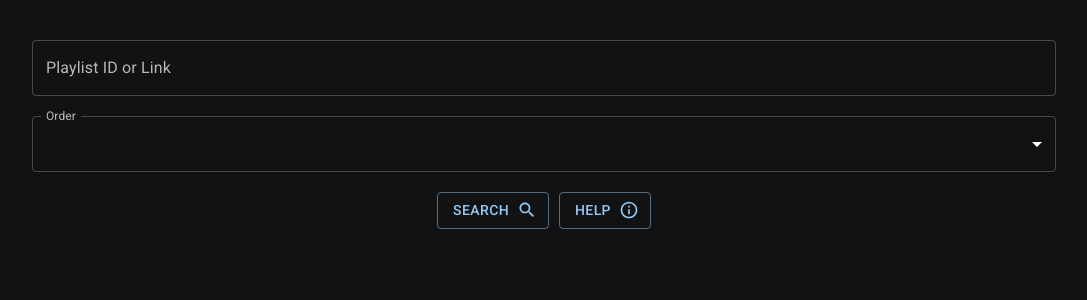
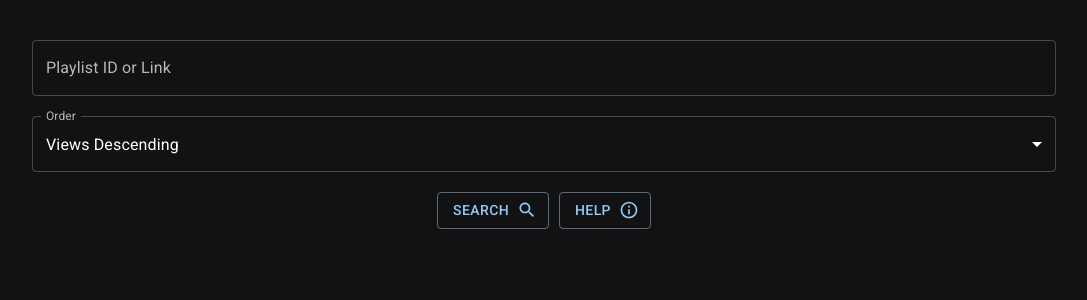
Before and after one commit to RyanL123/YT-Playlist-Sorter, a React (Create React App) app: page / in a window 1280 px wide. Shown: the top 300 px of the page, without its empty margins (96-1183 px from the left). Built offline with nearby package versions, Linux system fonts and the light colour scheme.

Commit message:
update types

```diff
--- a/src/App.tsx
+++ b/src/App.tsx
@@ -12,7 +12,7 @@ ReactGA.initialize("G-LRVNS567ZT");
 ReactGA.send(window.location.pathname + window.location.search);
 
 const App = () => {
-  const [order, setOrder] = useState("vd");
+  const [order, setOrder] = useState<SortOptions>(SortOptions.VIEWS_DESC);
   const [playlistID, setPlaylistID] = useState("");
   const [loading, setLoading] = useState(false);
   const [playlist, setPlaylist] = useState<VideoMetadata[]>([]);
@@ -29,9 +29,11 @@ const App = () => {
     setOrder(value); // update global order
     setPlaylist(sortPlaylist(playlist, value)); // resorts the playlist
   };
+
   const updatePlaylistID = (event) => {
     setPlaylistID(event.target.value);
   };
+
   const handleSearch = () => {
     // Google Analytics
     ReactGA.event({
@@ -55,6 +57,7 @@ const App = () => {
       console.log(e);
     }
   };
+
   return (
     <Box bgcolor="background.default" minHeight="100vh">
       <BrowserRouter>
--- a/src/components/Search.tsx
+++ b/src/components/Search.tsx
@@ -7,7 +7,7 @@ import { SortOptions } from "../types";
 
 const Search = (props: {
   playlistID: string;
-  order: string;
+  order: SortOptions;
   loading: boolean;
   updatePlaylistID: any;
   updateSortOrder: any;
```
